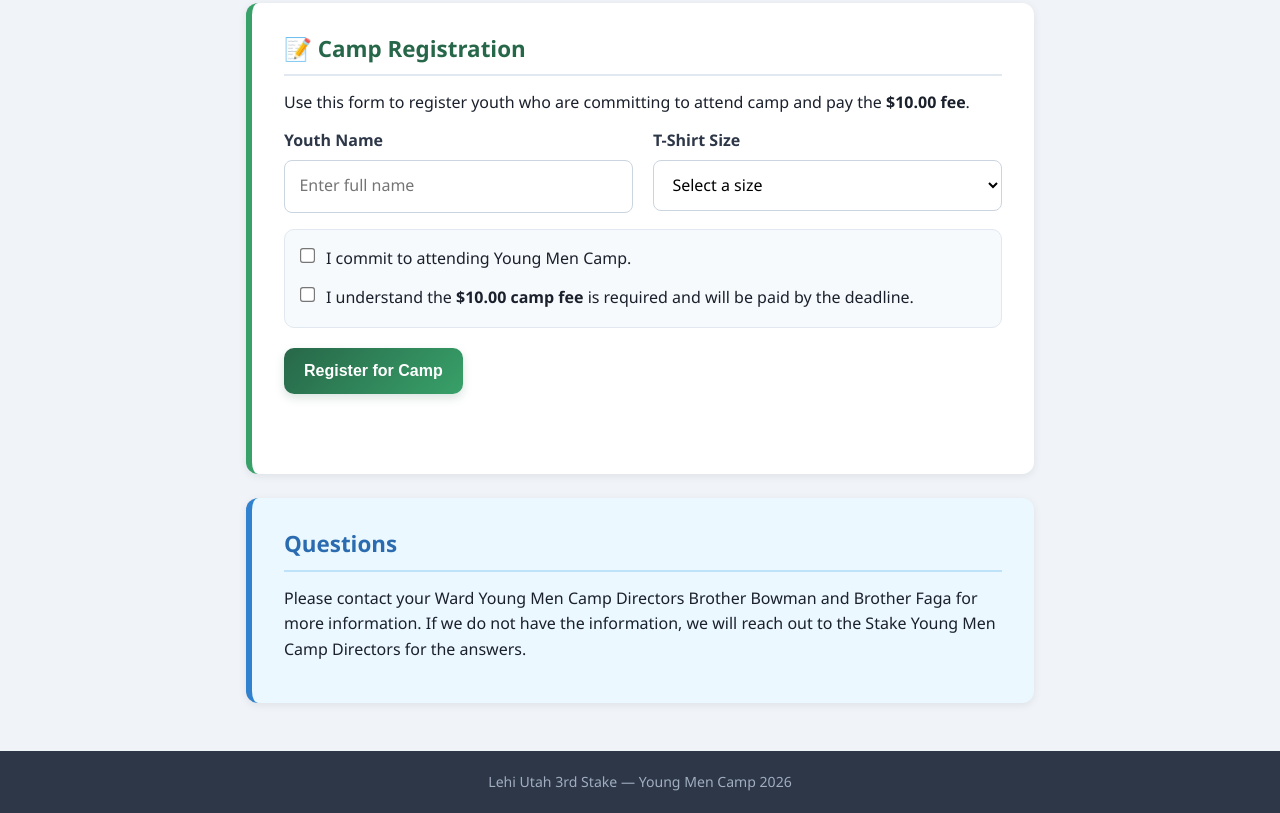
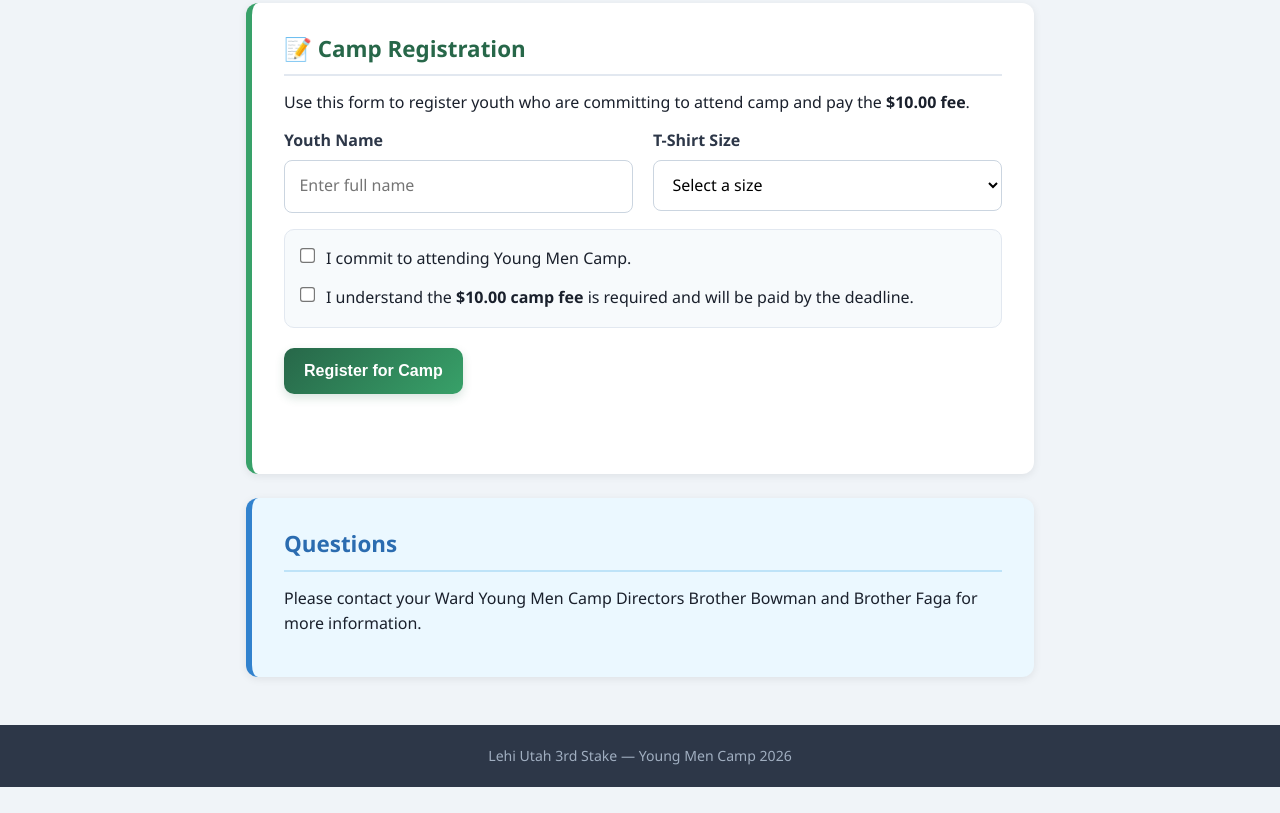
Before and after one commit to bulawebops/ymcamp41, a plain HTML site: page index.html in a window 1280 px wide. Shown: the part 869-1682 px from the top of the page. After the commit the page ends 1656 px from the top, so only its background shows below. Drawn offline with Linux system fonts and the light colour scheme.

Commit message:
Simplify contact information paragraph
Removed additional text from the information paragraph.

```diff
--- a/index.html
+++ b/index.html
@@ -115,8 +115,7 @@
       <h2>Questions</h2>
       <p>
         Please contact your Ward Young Men Camp Directors Brother Bowman and Brother Faga for more
-        information. If we do not have the information, we will reach out to the Stake Young Men Camp Directors for the answers.
-      </p>
+        information.</p>
     </section>
 
   </main>
```
